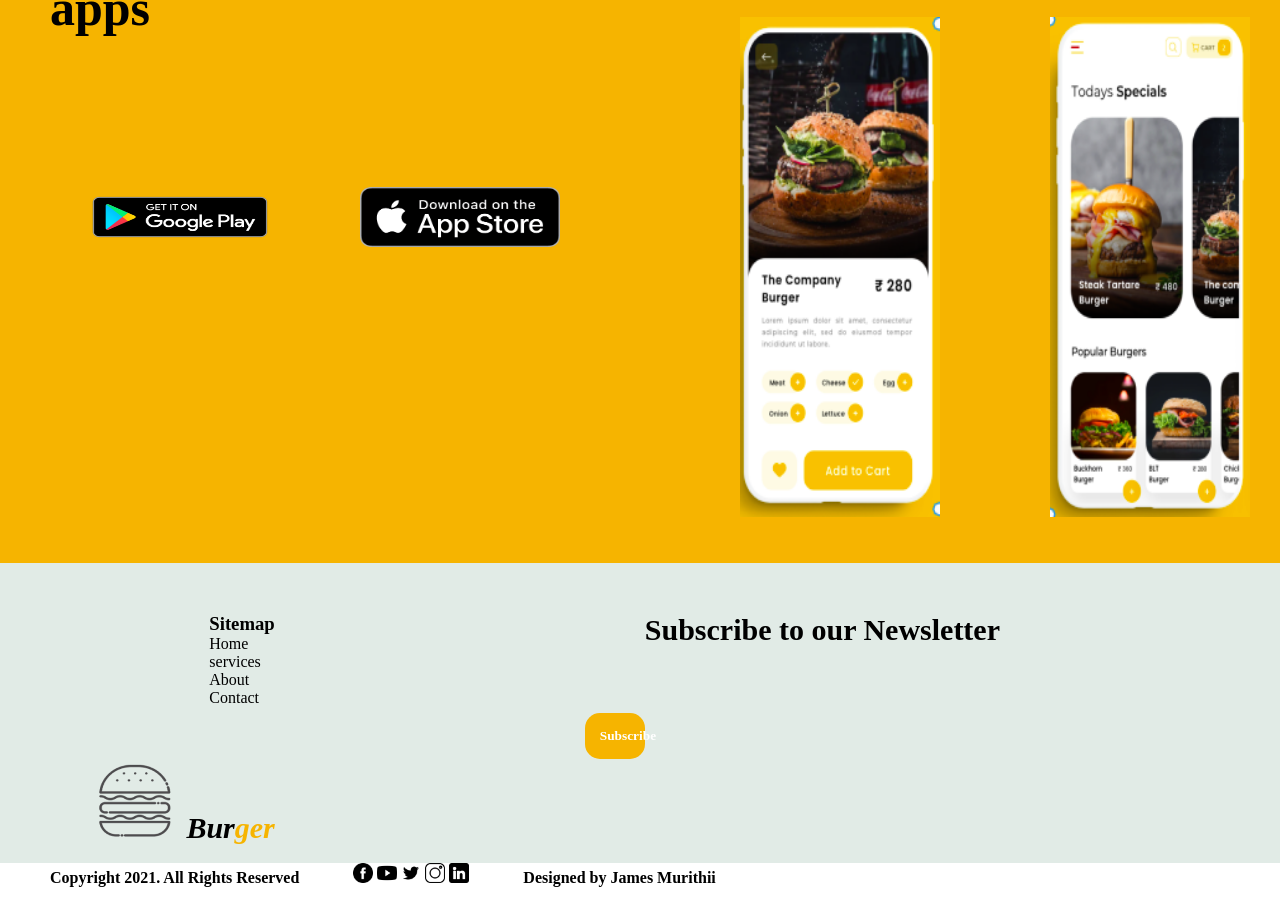
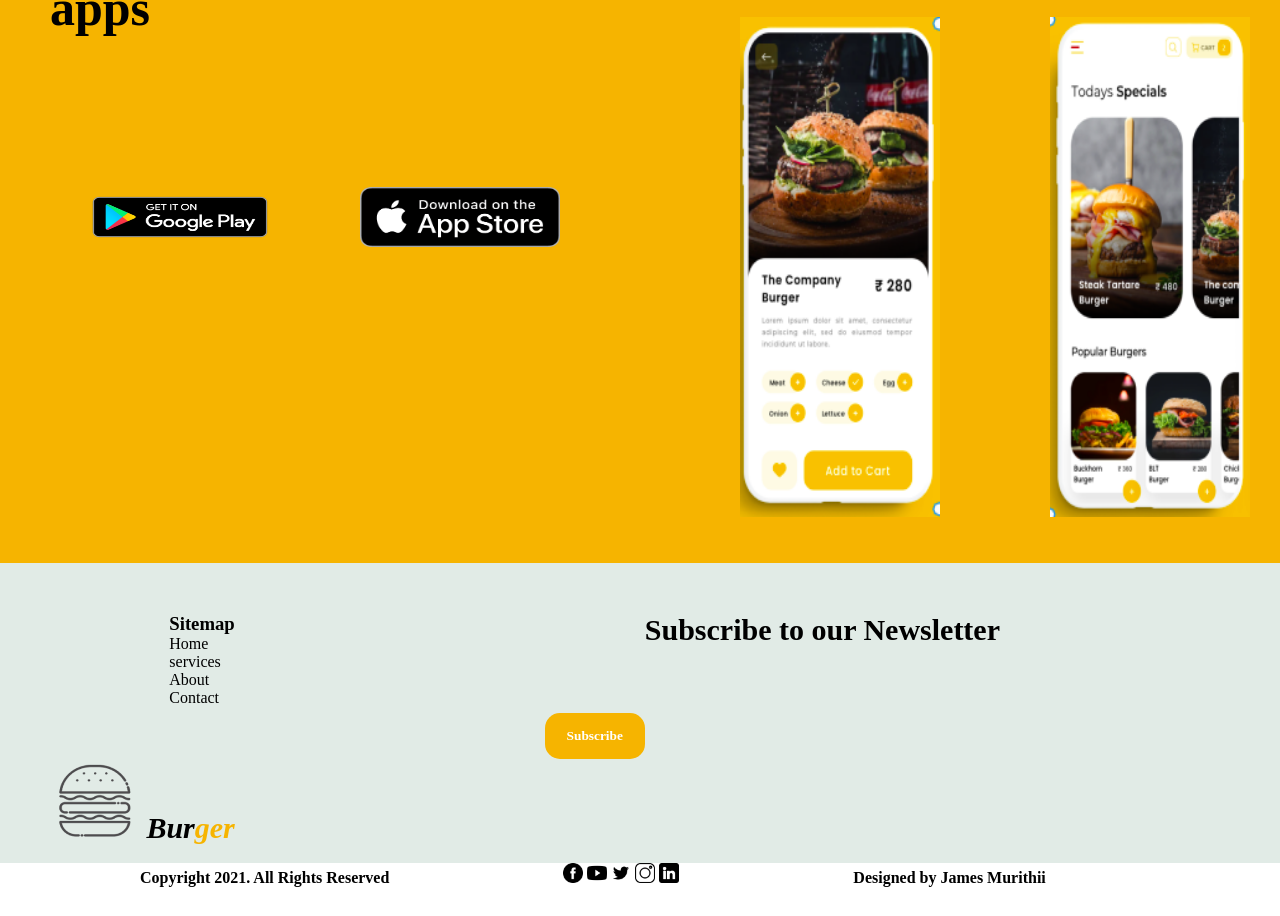
Before and after one commit to Maltilda-Nyaboke/week-1, a plain HTML site: page index.html in a window 1280 px wide. Shown: the part 3755-4671 px from the top of the page. Before the commit the page ends 4642 px from the top, so only its background shows below. Drawn offline with Linux system fonts and the light colour scheme.

Commit message:
In this commit I styled my footer

```diff
--- a/style.css
+++ b/style.css
@@ -382,6 +382,8 @@
 .column5{
     display: inline;
     flex: 40px;
+    padding: 30px;
+    margin-left: 60px;
 }
 .column5 img{
     height: 20px;
@@ -398,16 +400,15 @@
 }
 .email{
     float: right;
-    width: 60px;
+    width: 100px;
     border-radius: 15px;
     margin-top: 150px;
     margin-left: 30px;
 }
 
 footer{
-    float: right;
+    flex-direction: row;
     width: 100%;
-    margin-left: 40px;
 }
 footer h4{
     display: inline;
```
